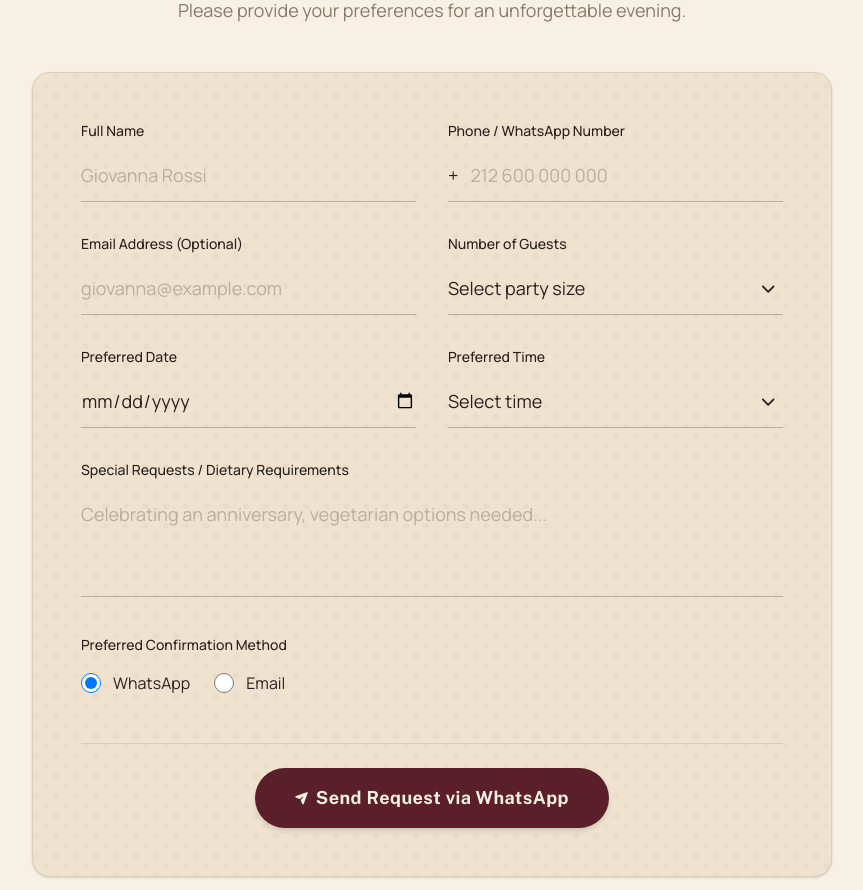
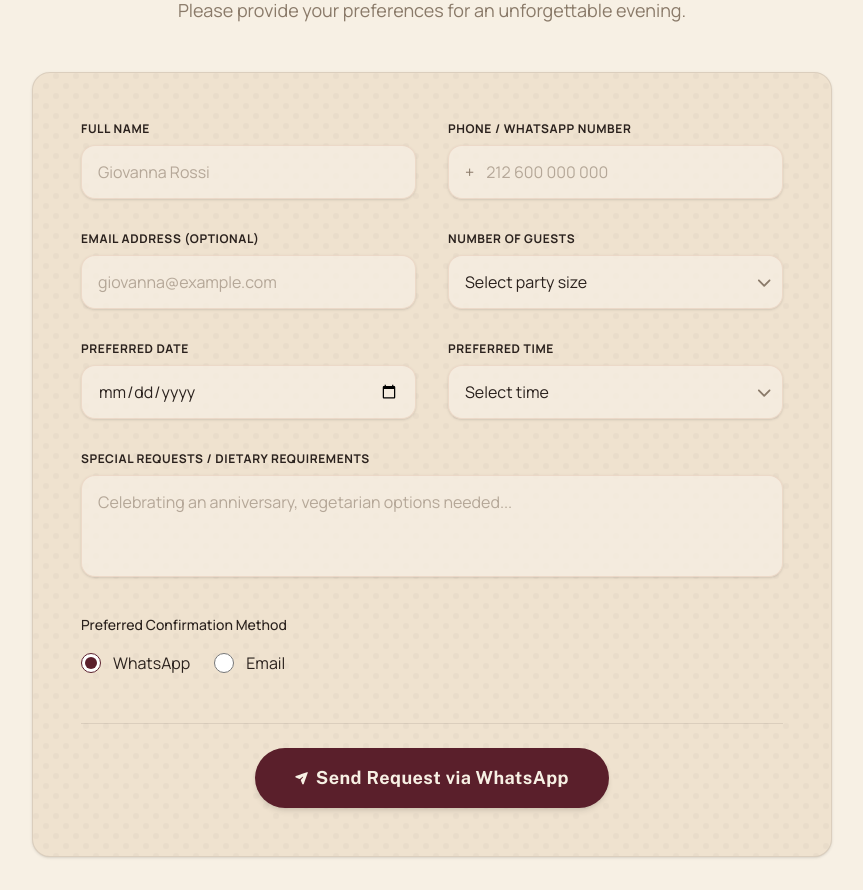
Before and after one commit to yassinejoundi/mediterra-restaurant, a Next.js app: page /reservations in a window 1280 px wide. Shown: the part 640-1530 px from the top of the page, without its empty margins (208-1071 px from the left). Built offline with nearby package versions, Linux system fonts and the light colour scheme; a web font is replaced by a local one.

Commit message:
color fixing

```diff
--- a/components/home/GuestWords.tsx
+++ b/components/home/GuestWords.tsx
@@ -1,4 +1,5 @@
 /* eslint-disable */
+import Link from "next/link";
 import { FontAwesomeMaterialIcon } from "../FontAwesomeMaterialIcon";
 export function GuestWords() {
   return (
@@ -41,7 +42,7 @@ export function GuestWords() {
       <span className="font-label text-sm text-taupe uppercase tracking-wider block">— Elena R., Milan</span>
       </div>
       </div>
-      <button className="bg-wine text-white px-8 py-4 rounded-full font-label font-medium text-lg hover:bg-[#722736] transition-colors shadow-float">Reserve a Table</button>
+      <Link className="bg-wine text-white px-8 py-4 rounded-full font-label font-medium text-lg hover:bg-[#722736] transition-colors shadow-float" href="/reservations">Reserve a Table</Link>
       </div>
       </section>
     </>
--- a/components/reservations/Main.tsx
+++ b/components/reservations/Main.tsx
@@ -39,61 +39,61 @@ export function Main() {
       <div className="grid grid-cols-1 md:grid-cols-2 gap-8">
       {/* Full Name */}
       <div>
-      <label className="block font-label text-sm font-medium text-espresso mb-2" htmlFor="fullName">Full Name</label>
-      <input className="w-full bg-transparent border-0 border-b border-taupe/50 focus:border-espresso focus:ring-0 px-0 py-3 font-body text-lg text-espresso placeholder-taupe/50 transition-colors" id="fullName" name="fullName" placeholder="Giovanna Rossi" required type="text"/>
+      <label className="block font-label text-xs font-bold uppercase tracking-wider text-espresso mb-2" htmlFor="fullName">Full Name</label>
+      <input className="w-full rounded-xl border border-accent/15 bg-plaster/70 px-4 py-3.5 font-body text-base text-espresso placeholder-taupe/60 shadow-sm transition-all duration-300 focus:border-brass focus:bg-plaster focus:ring-2 focus:ring-brass/20" id="fullName" name="fullName" placeholder="Giovanna Rossi" required type="text"/>
       </div>
       {/* Phone / WhatsApp */}
       <div>
-      <label className="block font-label text-sm font-medium text-espresso mb-2" htmlFor="phone">Phone / WhatsApp Number</label>
-      <div className="flex items-end">
-      <span className="text-espresso font-body text-lg border-b border-taupe/50 py-3 pr-3">+</span>
-      <input className="w-full bg-transparent border-0 border-b border-taupe/50 focus:border-espresso focus:ring-0 px-0 py-3 font-body text-lg text-espresso placeholder-taupe/50 transition-colors" id="phone" name="phone" placeholder="212 600 000 000" required type="tel"/>
+      <label className="block font-label text-xs font-bold uppercase tracking-wider text-espresso mb-2" htmlFor="phone">Phone / WhatsApp Number</label>
+      <div className="flex items-center rounded-xl border border-accent/15 bg-plaster/70 px-4 shadow-sm transition-all duration-300 focus-within:border-brass focus-within:bg-plaster focus-within:ring-2 focus-within:ring-brass/20">
+      <span className="text-taupe font-body text-base pr-3">+</span>
+      <input className="w-full border-0 bg-transparent px-0 py-3.5 font-body text-base text-espresso placeholder-taupe/60 outline-none focus:outline-none focus:ring-0" id="phone" name="phone" placeholder="212 600 000 000" required type="tel"/>
       </div>
       </div>
       {/* Email */}
       <div>
-      <label className="block font-label text-sm font-medium text-espresso mb-2" htmlFor="email">Email Address (Optional)</label>
-      <input className="w-full bg-transparent border-0 border-b border-taupe/50 focus:border-espresso focus:ring-0 px-0 py-3 font-body text-lg text-espresso placeholder-taupe/50 transition-colors" id="email" name="email" placeholder="giovanna@example.com" type="email"/>
+      <label className="block font-label text-xs font-bold uppercase tracking-wider text-espresso mb-2" htmlFor="email">Email Address (Optional)</label>
+      <input className="w-full rounded-xl border border-accent/15 bg-plaster/70 px-4 py-3.5 font-body text-base text-espresso placeholder-taupe/60 shadow-sm transition-all duration-300 focus:border-brass focus:bg-plaster focus:ring-2 focus:ring-brass/20" id="email" name="email" placeholder="giovanna@example.com" type="email"/>
       </div>
       {/* Guests */}
       <div>
-      <label className="block font-label text-sm font-medium text-espresso mb-2" htmlFor="guests">Number of Guests</label>
+      <label className="block font-label text-xs font-bold uppercase tracking-wider text-espresso mb-2" htmlFor="guests">Number of Guests</label>
       <div className="relative">
-      <select className="w-full bg-transparent border-0 border-b border-taupe/50 focus:border-espresso focus:ring-0 px-0 py-3 font-body text-lg text-espresso appearance-none transition-colors" id="guests" name="guests" required>
-      <option disabled selected value="">Select party size</option>
-      <option value="1">1 Guest</option>
-      <option value="2">2 Guests</option>
-      <option value="3">3 Guests</option>
-      <option value="4">4 Guests</option>
-      <option value="5">5 Guests</option>
-      <option value="6">6 Guests</option>
-      <option value="7+">7+ Guests (Requires review)</option>
+      <select className="w-full appearance-none rounded-xl border border-accent/15 bg-plaster/70 px-4 py-3.5 pr-10 font-body text-base text-espresso shadow-sm transition-all duration-300 focus:border-brass focus:bg-plaster focus:ring-2 focus:ring-brass/20" id="guests" name="guests" required defaultValue="">
+      <option className="bg-plaster text-taupe" disabled value="">Select party size</option>
+      <option className="bg-plaster text-espresso" value="1">1 Guest</option>
+      <option className="bg-plaster text-espresso" value="2">2 Guests</option>
+      <option className="bg-plaster text-espresso" value="3">3 Guests</option>
+      <option className="bg-plaster text-espresso" value="4">4 Guests</option>
+      <option className="bg-plaster text-espresso" value="5">5 Guests</option>
+      <option className="bg-plaster text-espresso" value="6">6 Guests</option>
+      <option className="bg-plaster text-espresso" value="7+">7+ Guests (Requires review)</option>
       </select>
-      <div className="pointer-events-none absolute inset-y-0 right-0 flex items-center px-2 text-espresso">
+      <div className="pointer-events-none absolute inset-y-0 right-3 flex items-center text-taupe">
       <FontAwesomeMaterialIcon name="expand_more" className="text-lg" />
       </div>
       </div>
       </div>
       {/* Date */}
       <div>
-      <label className="block font-label text-sm font-medium text-espresso mb-2" htmlFor="date">Preferred Date</label>
-      <input className="w-full bg-transparent border-0 border-b border-taupe/50 focus:border-espresso focus:ring-0 px-0 py-3 font-body text-lg text-espresso transition-colors" id="date" name="date" required type="date"/>
+      <label className="block font-label text-xs font-bold uppercase tracking-wider text-espresso mb-2" htmlFor="date">Preferred Date</label>
+      <input className="w-full rounded-xl border border-accent/15 bg-plaster/70 px-4 py-3.5 font-body text-base text-espresso shadow-sm transition-all duration-300 [color-scheme:light] accent-wine focus:border-brass focus:bg-plaster focus:ring-2 focus:ring-brass/20" id="date" name="date" required type="date"/>
       </div>
       {/* Time */}
       <div>
-      <label className="block font-label text-sm font-medium text-espresso mb-2" htmlFor="time">Preferred Time</label>
+      <label className="block font-label text-xs font-bold uppercase tracking-wider text-espresso mb-2" htmlFor="time">Preferred Time</label>
       <div className="relative">
-      <select className="w-full bg-transparent border-0 border-b border-taupe/50 focus:border-espresso focus:ring-0 px-0 py-3 font-body text-lg text-espresso appearance-none transition-colors" id="time" name="time" required>
-      <option disabled selected value="">Select time</option>
-      <option value="19:00">19:00</option>
-      <option value="19:30">19:30</option>
-      <option value="20:00">20:00</option>
-      <option value="20:30">20:30</option>
-      <option value="21:00">21:00</option>
-      <option value="21:30">21:30</option>
-      <option value="22:00">22:00</option>
+      <select className="w-full appearance-none rounded-xl border border-accent/15 bg-plaster/70 px-4 py-3.5 pr-10 font-body text-base text-espresso shadow-sm transition-all duration-300 focus:border-brass focus:bg-plaster focus:ring-2 focus:ring-brass/20" id="time" name="time" required defaultValue="">
+      <option className="bg-plaster text-taupe" disabled value="">Select time</option>
+      <option className="bg-plaster text-espresso" value="19:00">19:00</option>
+      <option className="bg-plaster text-espresso" value="19:30">19:30</option>
+      <option className="bg-plaster text-espresso" value="20:00">20:00</option>
+      <option className="bg-plaster text-espresso" value="20:30">20:30</option>
+      <option className="bg-plaster text-espresso" value="21:00">21:00</option>
+      <option className="bg-plaster text-espresso" value="21:30">21:30</option>
+      <option className="bg-plaster text-espresso" value="22:00">22:00</option>
       </select>
-      <div className="pointer-events-none absolute inset-y-0 right-0 flex items-center px-2 text-espresso">
+      <div className="pointer-events-none absolute inset-y-0 right-3 flex items-center text-taupe">
       <FontAwesomeMaterialIcon name="expand_more" className="text-lg" />
       </div>
       </div>
@@ -101,19 +101,19 @@ export function Main() {
       </div>
       {/* Special Requests */}
       <div>
-      <label className="block font-label text-sm font-medium text-espresso mb-2" htmlFor="requests">Special Requests / Dietary Requirements</label>
-      <textarea className="w-full bg-transparent border-0 border-b border-taupe/50 focus:border-espresso focus:ring-0 px-0 py-3 font-body text-lg text-espresso placeholder-taupe/50 transition-colors resize-none" id="requests" name="requests" placeholder="Celebrating an anniversary, vegetarian options needed..." rows={3}></textarea>
+      <label className="block font-label text-xs font-bold uppercase tracking-wider text-espresso mb-2" htmlFor="requests">Special Requests / Dietary Requirements</label>
+      <textarea className="w-full resize-none rounded-xl border border-accent/15 bg-plaster/70 px-4 py-3.5 font-body text-base text-espresso placeholder-taupe/60 shadow-sm transition-all duration-300 focus:border-brass focus:bg-plaster focus:ring-2 focus:ring-brass/20" id="requests" name="requests" placeholder="Celebrating an anniversary, vegetarian options needed..." rows={3}></textarea>
       </div>
       {/* Contact Preference */}
       <div className="pb-4">
       <label className="block font-label text-sm font-medium text-espresso mb-4">Preferred Confirmation Method</label>
       <div className="flex space-x-6">
       <label className="flex items-center space-x-3 cursor-pointer group">
-      <input defaultChecked className="form-radio h-5 w-5 text-wine border-taupe focus:ring-wine bg-transparent" name="contactMethod" type="radio" value="whatsapp"/>
+      <input defaultChecked className="h-5 w-5 accent-wine text-wine border-taupe bg-transparent focus:ring-2 focus:ring-brass/30 focus:ring-offset-0" name="contactMethod" type="radio" value="whatsapp"/>
       <span className="font-body text-espresso group-hover:text-wine transition-colors">WhatsApp</span>
       </label>
       <label className="flex items-center space-x-3 cursor-pointer group">
-      <input className="form-radio h-5 w-5 text-wine border-taupe focus:ring-wine bg-transparent" name="contactMethod" type="radio" value="email"/>
+      <input className="h-5 w-5 accent-wine text-wine border-taupe bg-transparent focus:ring-2 focus:ring-brass/30 focus:ring-offset-0" name="contactMethod" type="radio" value="email"/>
       <span className="font-body text-espresso group-hover:text-wine transition-colors">Email</span>
       </label>
       </div>
```
